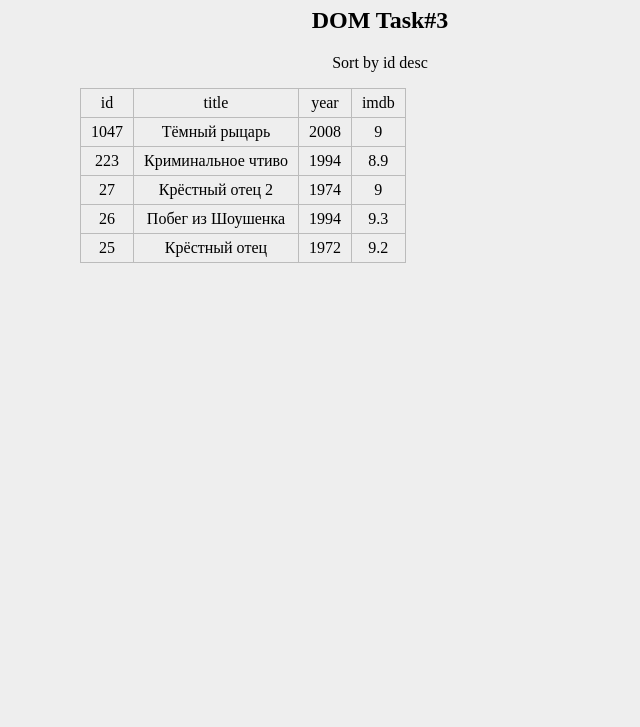
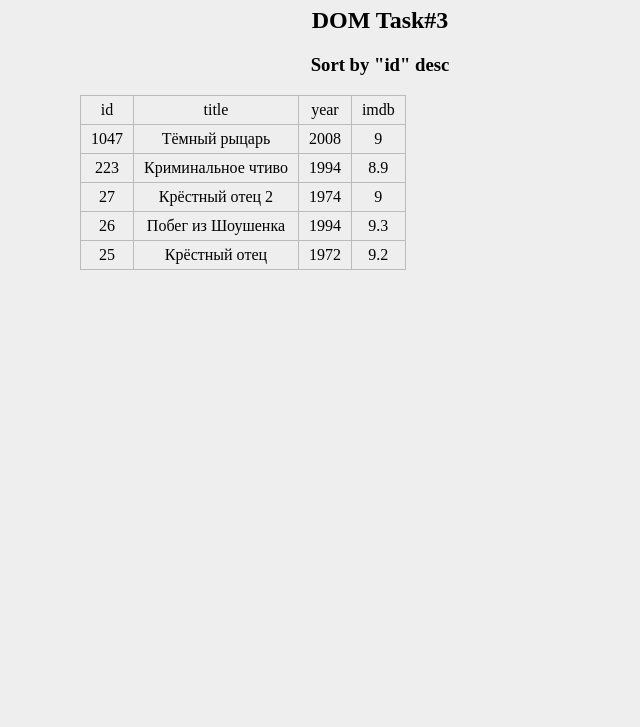
Before and after one commit to anikolaevski/ahj-02-dom3, a website built with webpack: page src/index.html in a window 1280 px wide. Shown: the part 73-800 px from the top of the page, without its empty margins (260-900 px from the left). Built offline with nearby package versions, Linux system fonts and the light colour scheme.

Commit message:
fix sorting

```diff
--- a/src/index.html
+++ b/src/index.html
@@ -12,7 +12,7 @@
   <h1>Advanced JS in Browser :)</h1>
   <h2>DOM Task#3</h2>
   <script src="js/app.js"></script>
-  <p id = "taskinfo"></p>
+  <h3 id = "taskinfo"></h3>
   <div id="workplace" class="fbox"></div>
  </body>
 </html>
--- a/src/js/app.js
+++ b/src/js/app.js
@@ -99,7 +99,7 @@ function doAction() {
   const sortKey = sortKeys[sortIndex];
   SortSourceData(SourceData, tableKey, sortKey);
   const taskinfo = document.getElementById('taskinfo');
-  taskinfo.innerText = `Sort by ${tableKey} ${(sortKey === 1) ? 'asc' : 'desc'}`;
+  taskinfo.innerText = `Sort by "${tableKey}" ${(sortKey === 1) ? 'asc' : 'desc'}`;
   RenderTable(SourceData, 'workplace');
 }
 
```
